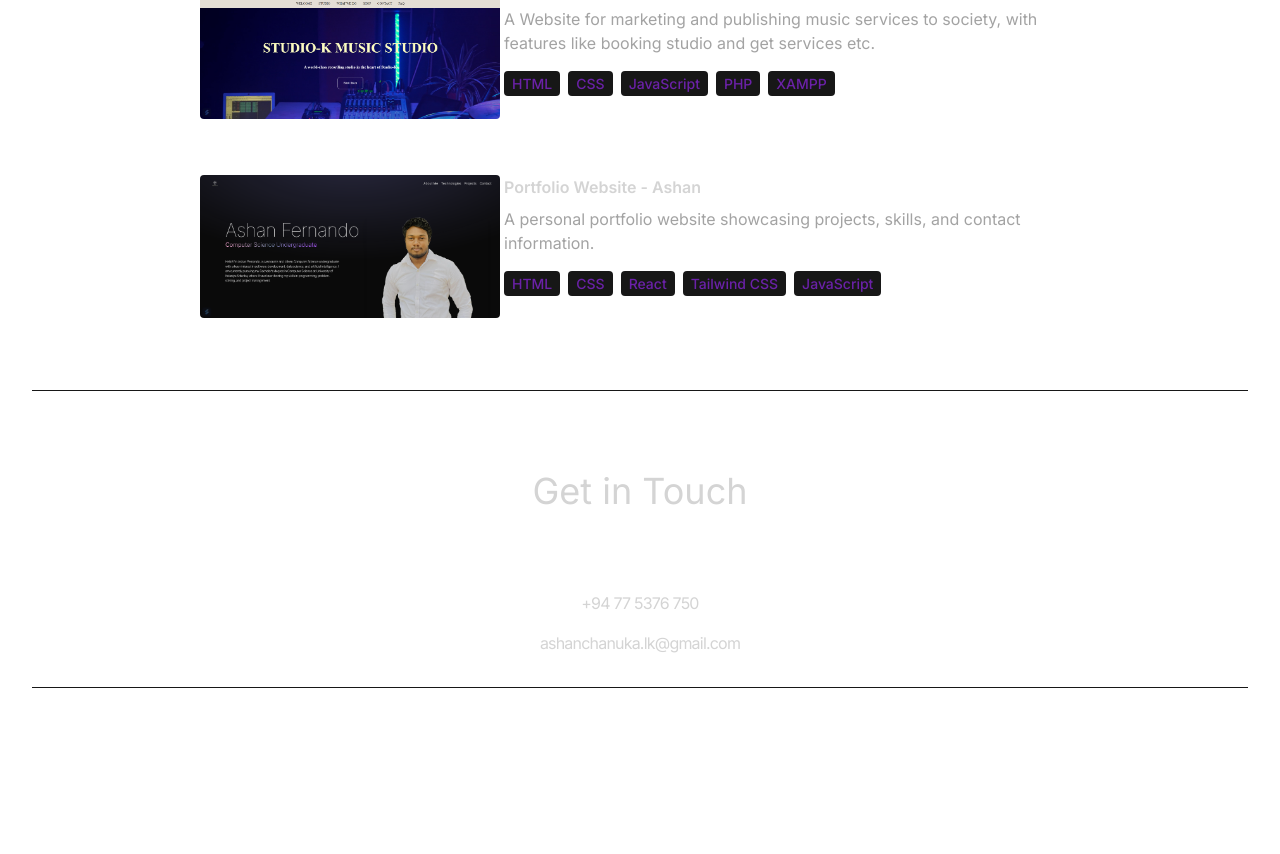
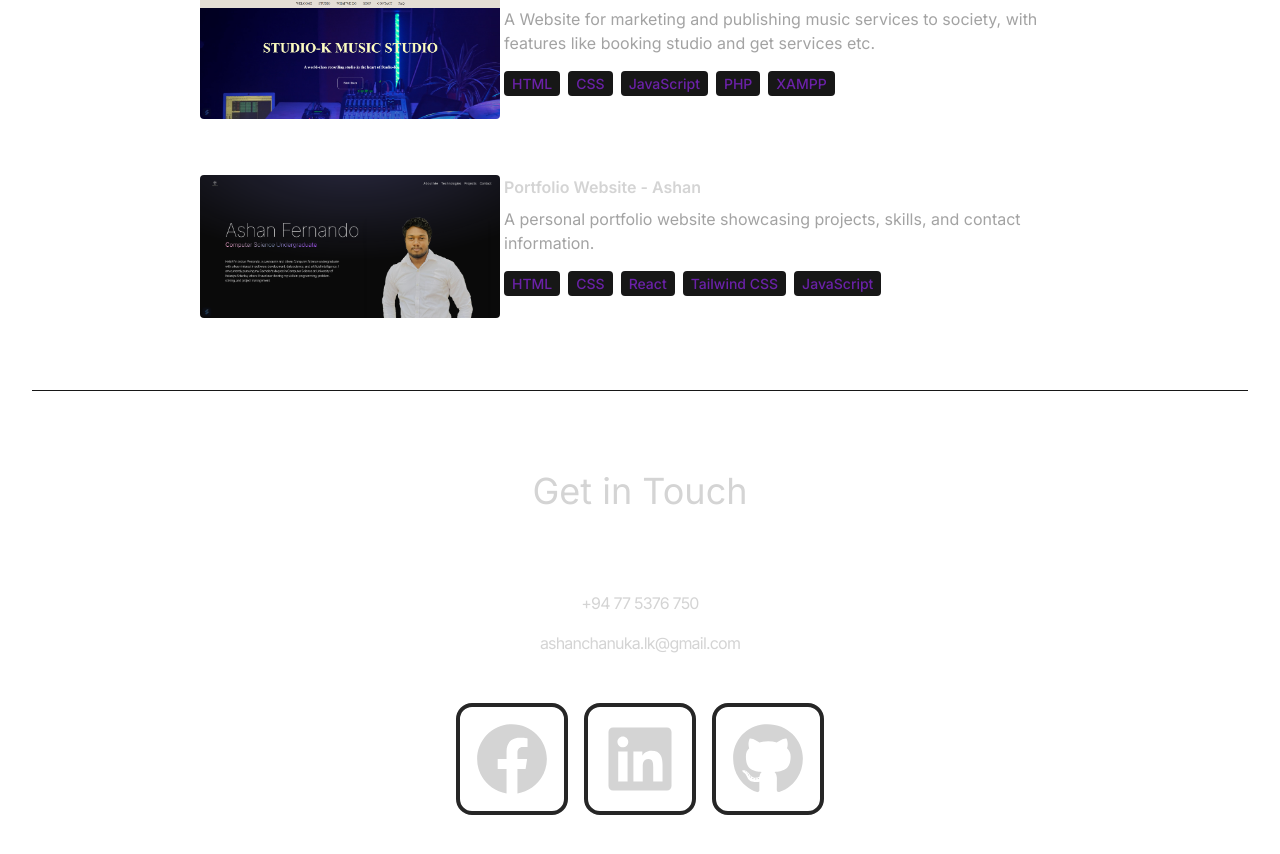
Before and after one commit to ashan0901/react-portfolio-ashan, a React (Vite) app: page / in a window 1280 px wide. Shown: the part 3034-3888 px from the top of the page. Before the commit the page ends 3722 px from the top, so only its background shows below. Built offline with nearby package versions, Linux system fonts and the light colour scheme.

Commit message:
Add social media links

```diff
--- a/package.json
+++ b/package.json
@@ -10,6 +10,7 @@
     "preview": "vite preview"
   },
   "dependencies": {
+    "@fortawesome/fontawesome-free": "^6.5.2",
     "framer-motion": "^11.2.6",
     "react": "^18.2.0",
     "react-dom": "^18.2.0",
--- a/src/components/Contact.jsx
+++ b/src/components/Contact.jsx
@@ -1,4 +1,7 @@
 import { CONTACT } from "../constants";
+import { FaLinkedin } from "react-icons/fa";
+import { FaGithub } from "react-icons/fa";
+import { FaFacebook } from "react-icons/fa";
 
 const Contact = () => {
   return (
@@ -11,6 +14,31 @@ const Contact = () => {
         <p href="#" className="my-4">
           {CONTACT.email}
         </p>
+        <div className="flex flex-wrap items-center justify-center gap-4 lg:mt-12 lg:mb-24">
+          <a
+            href="https://www.facebook.com/profile.php?id=100008487134621&mibextid=LQQJ4d"
+            target="_blank"
+          >
+            <div className="rounded-2xl border-4 border-neutral-800 p-4">
+              <FaFacebook className="text-7xl text-white-500" />
+            </div>
+          </a>
+
+          <a
+            href="https://www.linkedin.com/in/ashan-fernando-06960b222/"
+            target="_blank"
+          >
+            <div className="rounded-2xl border-4 border-neutral-800 p-4">
+              <FaLinkedin className="text-7xl text-white-600" />
+            </div>
+          </a>
+
+          <a href="https://github.com/ashan0901" target="_blank">
+            <div className="rounded-2xl border-4 border-neutral-800 p-4">
+              <FaGithub className="text-7xl text-white-800" />
+            </div>
+          </a>
+        </div>
       </div>
     </div>
   );
--- a/src/index.css
+++ b/src/index.css
@@ -1,4 +1,5 @@
 @import url('https://fonts.googleapis.com/css2?family=Inter:wght@100..900&display=swap');
+
 
 @tailwind base;
 @tailwind components;
```
Also changed, not shown: 1 other file (tests, documents, lock files or other folders).
